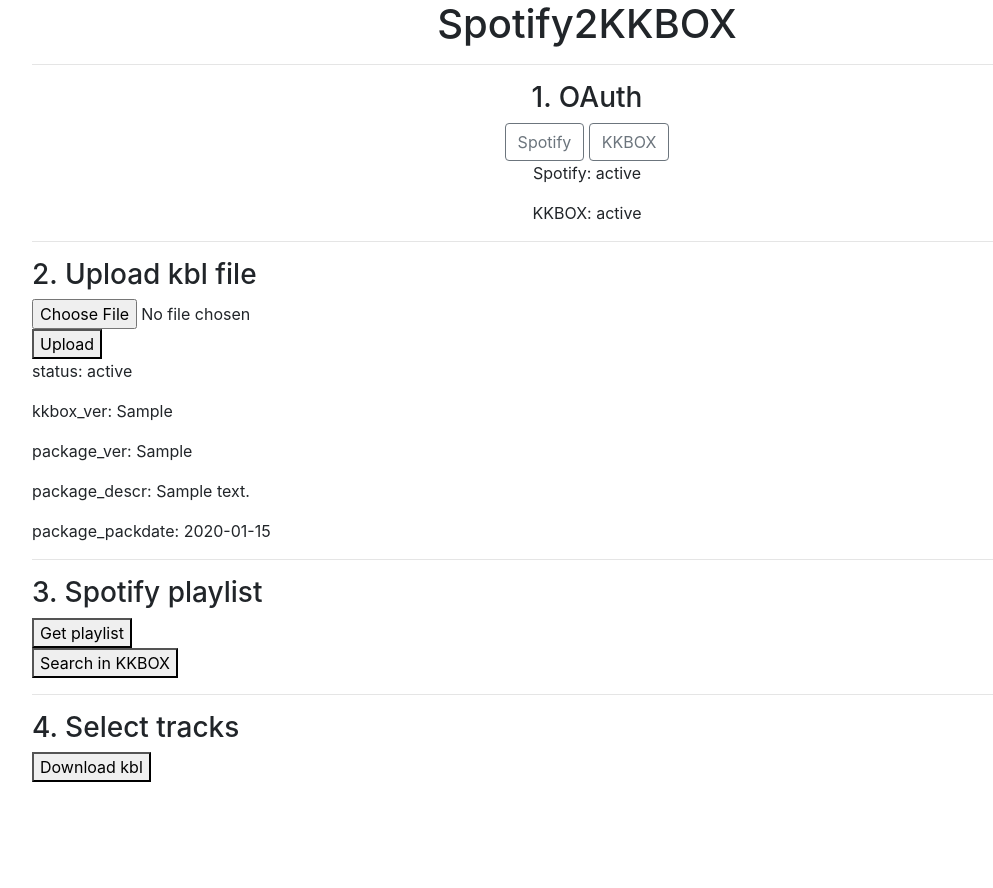
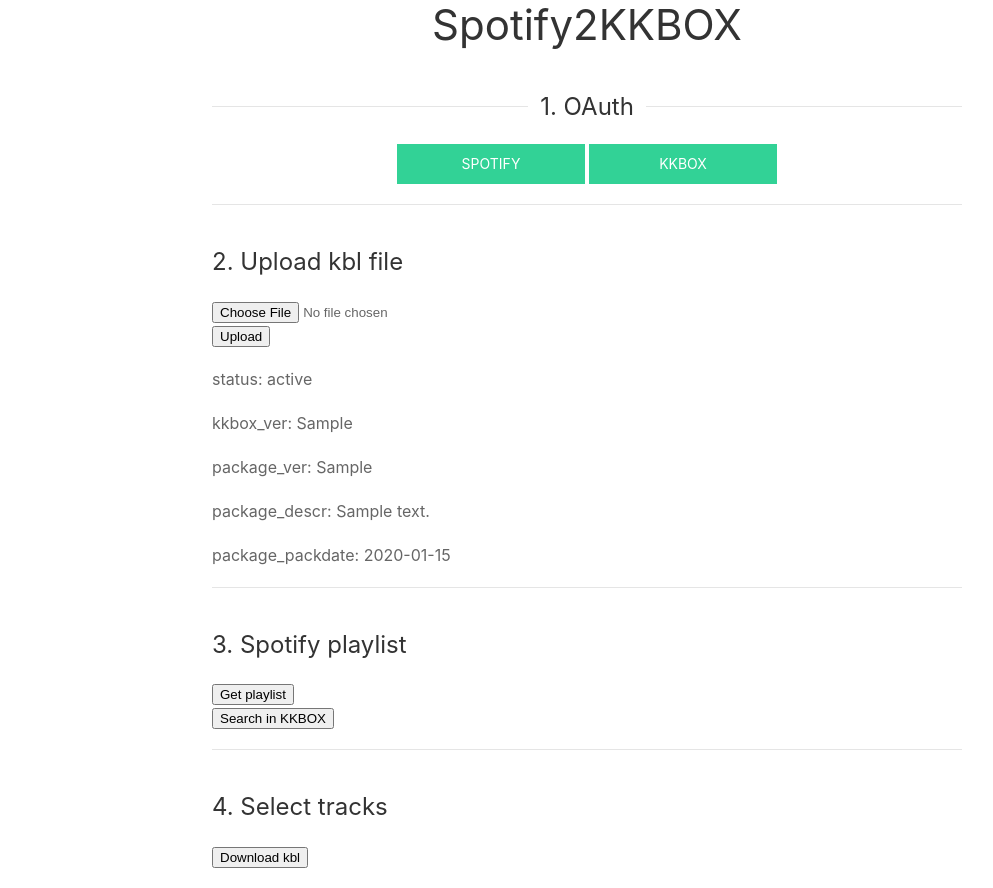
Before and after one commit to kaiiiz/Spotify2KKBOX, a Flask app: template templates/index.html in a window 1280 px wide. Shown: the whole page, without its empty margins (53-1046 px from the left). Before the commit the page ends 782 px from the top, so only its background shows below. Run offline with Flask 2, Linux system fonts and the light colour scheme; the template is opened without the code that fills it: most values are stand-ins (such as "Sample title", 1, 10 or a date in 2020); parts of the project's set-up code (start-up, migrations or seed data) failed here and were passed over; some libraries are stand-ins or nearby versions.

Commit message:
Add UIKit & remove bootstrap & Adjust Step 1 UI

```diff
--- a/static/css/spotify2kkbox.css
+++ b/static/css/spotify2kkbox.css
@@ -0,0 +1,13 @@
+.button-success {
+    background-color: #32d296;
+    color: #fff;
+    border: 1px solid transparent;
+}
+.button-success.uk-active, .button-success:active {
+    background-color: #32d296;
+    color: #fff;
+}
+.button-success:focus, .button-success:hover {
+    background-color: #30c790;
+    color: #fff;
+}
--- a/templates/index.html
+++ b/templates/index.html
@@ -8,18 +8,21 @@
     </head>
 
     <body>
-        <div class="container">
-            <h1 class="text-center">Spotify2KKBOX</h1>
-            <hr>
-            <h3 class="text-center">1. OAuth</h3>
-            <form class="text-center" action="{{ url_for('login') }}" method="POST">
-                <button class="btn btn-outline-secondary" name="platform" value="spotify">Spotify</button>
-                <button class="btn btn-outline-secondary" name="platform" value="kkbox">KKBOX</button>
+        <div class="uk-container uk-container-xsmall">
+            <h1 class="uk-text-center">Spotify2KKBOX</h1>
+            <h3 class="uk-heading-line uk-text-center"><span>1. OAuth</span></h3>
+            <form class="uk-text-center" action="{{ url_for('login') }}" method="POST">
+                {% if spotify_outh_status %}
+                    <button class="uk-button uk-button-default uk-width-1-4 button-success" name="platform" value="spotify">Spotify</button>
+                {% else %}
+                    <button class="uk-button uk-button-default uk-width-1-4 uk-button-danger" name="platform" value="spotify">Spotify</button>
+                {% endif %}
+                {% if kkbox_outh_status %}
+                    <button class="uk-button uk-button-default uk-width-1-4 button-success" name="platform" value="kkbox">KKBOX</button>
+                {% else %}
+                    <button class="uk-button uk-button-default uk-width-1-4 uk-button-danger" name="platform" value="kkbox">KKBOX</button>
+                {% endif %}
             </form>
-            <div class="text-center">
-                <p>Spotify: {{ spotify_outh_status }}</p>
-                <p>KKBOX: {{ kkbox_outh_status }}</p>
-            </div>
             <hr>
             <h3>2. Upload kbl file</h3>
             <form id="upload_kbl" enctype="multipart/form-data" method="POST">
@@ -46,10 +49,11 @@
 
 </html>
 
+<link rel="stylesheet" href="https://cdnjs.cloudflare.com/ajax/libs/uikit/3.0.3/css/uikit.min.css" />
+<script src="https://cdnjs.cloudflare.com/ajax/libs/uikit/3.0.3/js/uikit.min.js"></script>
+<script src="https://cdnjs.cloudflare.com/ajax/libs/uikit/3.0.3/js/uikit-icons.min.js"></script>
 <script src="//ajax.googleapis.com/ajax/libs/jquery/1.9.1/jquery.min.js"></script>
-<link rel="stylesheet" href="https://maxcdn.bootstrapcdn.com/bootstrap/4.2.1/css/bootstrap.min.css">
 <link rel="stylesheet" href="{{ url_for('static', filename='css/spotify2kkbox.css') }}">
-<script src="https://maxcdn.bootstrapcdn.com/bootstrap/4.2.1/js/bootstrap.min.js"></script>
 <script type=text/javascript>
     $SCRIPT_ROOT = {{ request.script_root|tojson|safe }};
 </script>
```
